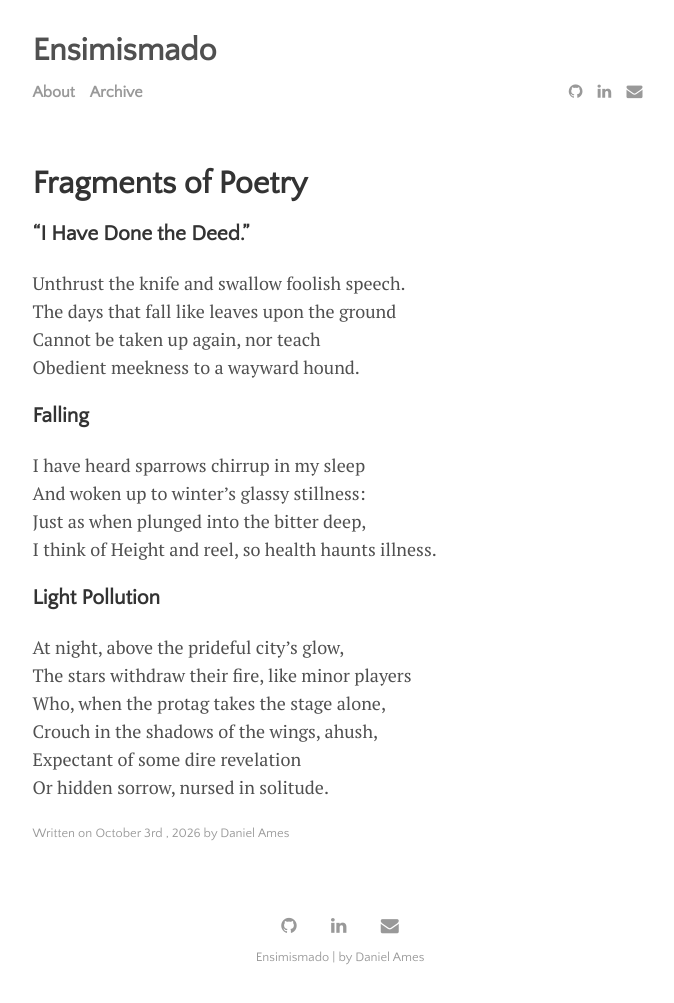
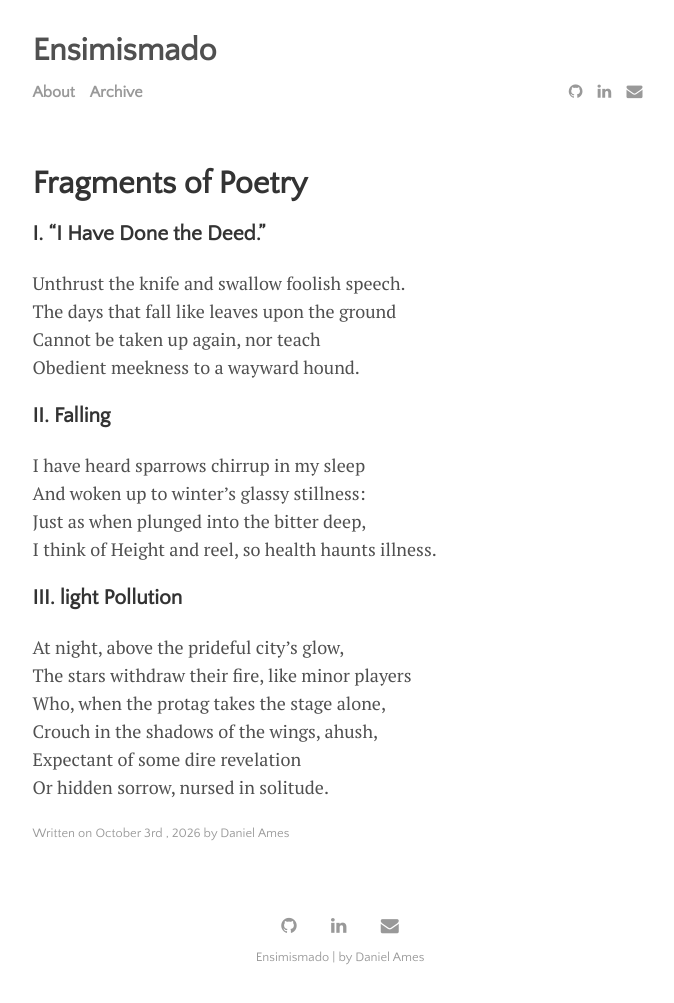
Before and after one commit to DanielAmes/DanielAmes.github.io, a Jekyll site: the page built from _posts/2026-10-03-fragmentsofpoetry.md, in a window 1280 px wide. Shown: the whole page, without its empty margins (300-974 px from the left). Built offline with Jekyll 4.4.1, drawn with Linux system fonts in a browser that asks for light colours.

Commit message:
added numbering

```diff
--- a/_posts/2026-10-03-fragmentsofpoetry.md
+++ b/_posts/2026-10-03-fragmentsofpoetry.md
@@ -7,21 +7,21 @@ tags: [documentation,sample]
 hide_related_posts: true
 ---
 
-### "I Have Done the Deed."
+### I. "I Have Done the Deed."
 
 Unthrust the knife and swallow foolish speech. \\
 The days that fall like leaves upon the ground \\
 Cannot be taken up again, nor teach \\
 Obedient meekness to a wayward hound.
 
-### Falling
+### II. Falling
 
 I have heard sparrows chirrup in my sleep \\
 And woken up to winter's glassy stillness: \\
 Just as when plunged into the bitter deep, \\
 I think of Height and reel, so health haunts illness.
 
-### Light Pollution
+### III. light Pollution
 
 At night, above the prideful city's glow, \\
 The stars withdraw their fire, like minor players \\
```
